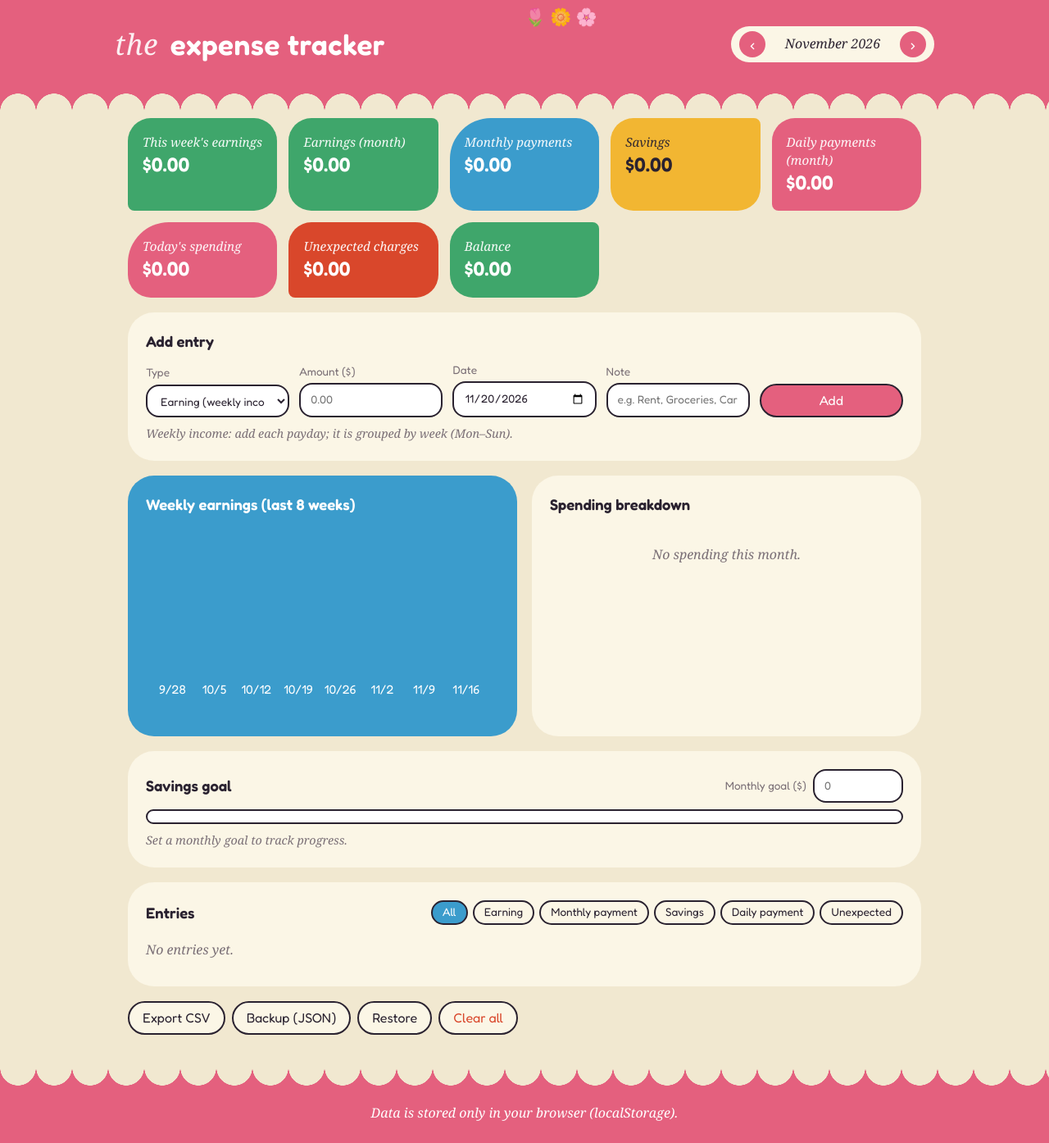
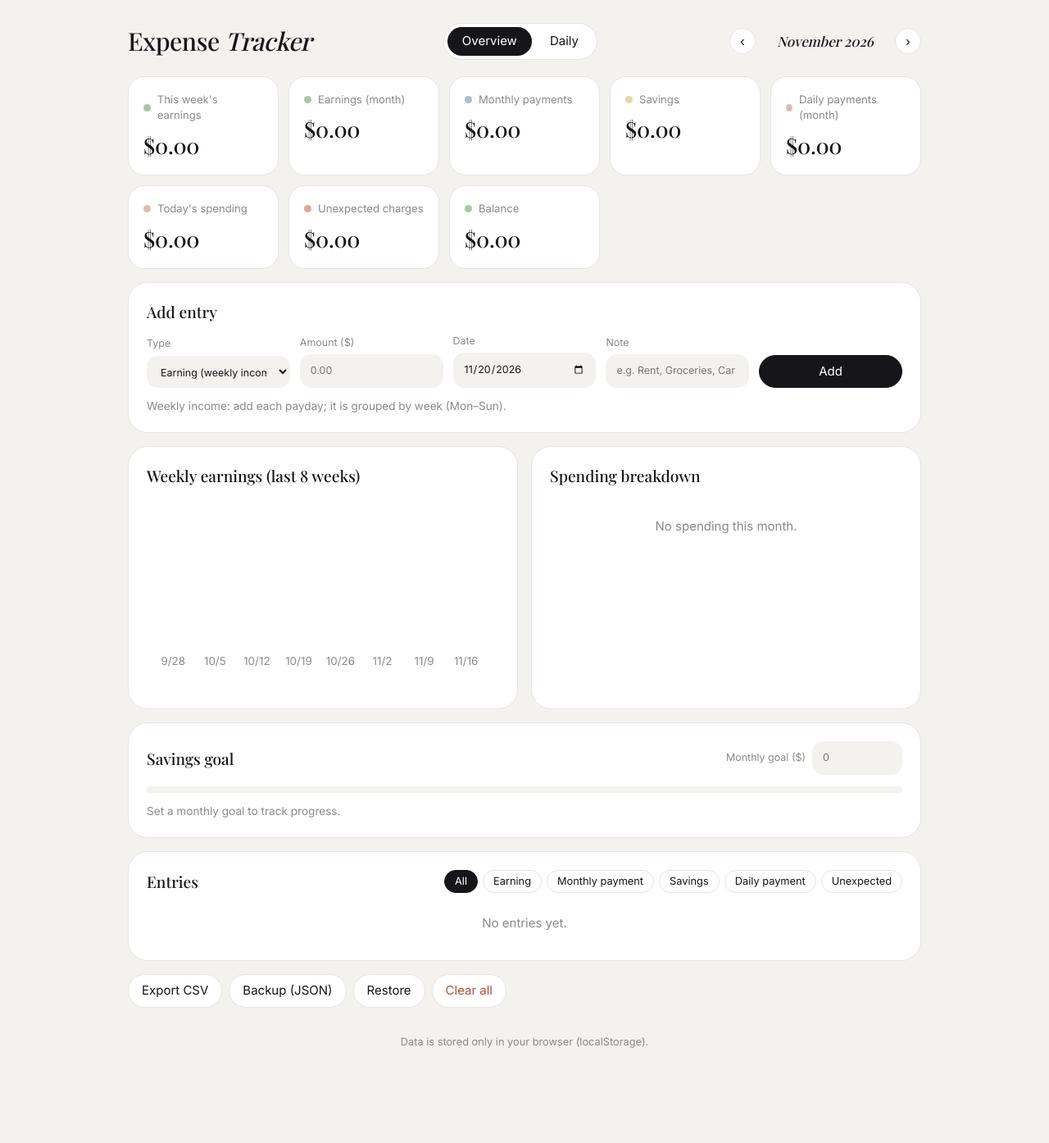
Before and after one commit to katiiepham059-rgb/expense-tracke, a plain HTML site: page index.html in a window 1280 px wide. Shown: the whole page at 82% size. After the commit the page ends 1312 px from the top, so only its background shows below. Drawn offline with nearby package versions, Linux system fonts and the light colour scheme; a web font is replaced by a local one.

Commit message:
Minimal soft redesign and dedicated Daily payments screen
Co-Authored-By: Claude Sonnet 5.5 <noreply@anthropic.com>
Claude-Session: https://claude.ai/code/session_01F4kfHQKFkWavHR2T7dqgjz

```diff
--- a/app.js
+++ b/app.js
@@ -19,6 +19,9 @@ let goal=Number(store.get(GOAL_KEY))||0;
 const now=new Date();
 let view={y:now.getFullYear(),m:now.getMonth()};
 let filter='all';
+let screen='overview';
+let day=iso0(now);
+function iso0(d){return d.getFullYear()+'-'+String(d.getMonth()+1).padStart(2,'0')+'-'+String(d.getDate()).padStart(2,'0')}
 
 const pad=n=>String(n).padStart(2,'0');
 const iso=d=>`${d.getFullYear()}-${pad(d.getMonth()+1)}-${pad(d.getDate())}`;
@@ -49,13 +52,13 @@ function render(){
   const list=monthEntries(view.y,view.m);
   const monday=mondayOf(now), weekEnd=new Date(monday);weekEnd.setDate(weekEnd.getDate()+7);
   const weekEarn=entries.filter(e=>{if(e.type!=='earning')return false;const d=parse(e.date);return d>=monday&&d<weekEnd}).reduce((s,e)=>s+e.amount,0);
-  const earn=sum(list,'earning'),mon=sum(list,'monthly'),sav=sum(list,'saving'),day=sum(list,'daily'),unx=sum(list,'unexpected');
+  const earn=sum(list,'earning'),mon=sum(list,'monthly'),sav=sum(list,'saving'),day_=sum(list,'daily'),unx=sum(list,'unexpected');
   const todaySpend=entries.filter(e=>e.type==='daily'&&e.date===today).reduce((s,e)=>s+e.amount,0);
-  const balance=earn-mon-day-unx-sav;
+  const balance=earn-mon-day_-unx-sav;
   const cards=[
     ['This week\'s earnings',weekEarn,'earning'],['Earnings (month)',earn,'earning'],
     ['Monthly payments',mon,'monthly'],['Savings',sav,'saving'],
-    ['Daily payments (month)',day,'daily'],['Today\'s spending',todaySpend,'daily'],
+    ['Daily payments (month)',day_,'daily'],['Today\'s spending',todaySpend,'daily'],
     ['Unexpected charges',unx,'unexpected'],['Balance',balance,balance<0?'unexpected':'earning']
   ];
   $('cards').innerHTML=cards.map(([l,v,t])=>`<div class="card ${t}" style="--c:${TYPES[t].color}"><small>${l}</small><b>${usd.format(v)}</b></div>`).join('');
@@ -103,7 +106,7 @@ function render(){
 
 const hints={earning:'Weekly income: add each payday; it is grouped by week (Mon–Sun).',
  monthly:'Recurring: repeats every month from this date until deleted.',
- saving:'Money set aside this month.',daily:'Everyday spending such as food or transport.',
+ saving:'Money set aside this month.',
  unexpected:'One-off surprises: repairs, fines, medical bills.'};
 const upd=()=>$('hint').textContent=hints[$('type').value];
 
@@ -134,11 +137,54 @@ $('importJson').addEventListener('change',async e=>{
   try{
     const d=JSON.parse(await f.text());
     if(!Array.isArray(d.entries))throw 0;
-    entries=d.entries.filter(x=>TYPES[x.type]&&x.amount>0&&/^\d{4}-\d{2}-\d{2}$/.test(x.date)).map(x=>({id:String(x.id||Math.random().toString(36).slice(2)),type:x.type,amount:+x.amount,date:x.date,note:String(x.note||'').slice(0,80)}));
+    entries=d.entries.filter(x=>TYPES[x.type]&&x.amount>0&&/^\d{4}-\d{2}-\d{2}$/.test(x.date)).map(x=>({id:String(x.id||Math.random().toString(36).slice(2)),type:x.type,amount:+x.amount,date:x.date,note:String(x.note||'').slice(0,80),category:x.category?String(x.category).slice(0,20):undefined}));
     goal=Number(d.goal)||0;store.set(GOAL_KEY,goal);save();render();
   }catch{alert('Invalid backup file.')}
   e.target.value='';
 });
 $('clearAll').onclick=()=>{if(confirm('Delete ALL entries? This cannot be undone.')){entries=[];save();render()}};
 
-$('date').value=today;upd();render();
+// ---------- Daily screen ----------
+function renderDaily(){
+  const d=parse(day);
+  $('dayLabel').textContent=d.toLocaleDateString('en-US',{weekday:'long',month:'short',day:'numeric'});
+  const items=entries.filter(e=>e.type==='daily'&&e.date===day).reverse();
+  $('dayTotal').textContent=usd.format(items.reduce((s,e)=>s+e.amount,0));
+  $('dayList').innerHTML=items.length?items.map(e=>`<li><span class="dot" style="--c:${TYPES.daily.color}"></span>
+    <div class="grow"><span>${esc(e.note||e.category||'Payment')}</span><small>${esc(e.category||'Other')}</small></div>
+    <b>−${usd.format(e.amount)}</b><button class="del" data-id="${e.id}" aria-label="Delete">✕</button></li>`).join('')
+    :'<li class="empty">Nothing spent on this day yet.</li>';
+  // month by day
+  const y=d.getFullYear(),m=d.getMonth(),n=new Date(y,m+1,0).getDate();
+  const per=Array.from({length:n},(_,i)=>0);
+  for(const e of entries)if(e.type==='daily'){const x=parse(e.date);if(x.getFullYear()===y&&x.getMonth()===m)per[x.getDate()-1]+=e.amount}
+  const max=Math.max(1,...per),w=300/n;
+  $('dayChart').innerHTML=`<svg viewBox="0 0 320 120" width="100%" role="img" aria-label="Daily spending">`+per.map((v,i)=>{
+    const h=v/max*80;const sel=i+1===d.getDate();
+    return `<rect x="${10+i*w+1}" y="${95-h}" width="${Math.max(2,w-2)}" height="${Math.max(h,1)}" rx="2" fill="${sel?'var(--ink)':'var(--daily)'}"><title>${i+1}: ${usd.format(v)}</title></rect>`;
+  }).join('')+`<text x="10" y="112">1</text><text x="310" y="112" text-anchor="end">${n}</text></svg>`;
+  const rows=per.map((v,i)=>({v,i})).filter(r=>r.v>0).reverse();
+  $('dayHistory').innerHTML=rows.length?rows.map(r=>{const ds=`${y}-${pad(m+1)}-${pad(r.i+1)}`;
+    return `<li class="jump" data-day="${ds}"><div class="grow"><span>${new Date(y,m,r.i+1).toLocaleDateString('en-US',{weekday:'short',month:'short',day:'numeric'})}</span></div><b>${usd.format(r.v)}</b></li>`}).join('')
+    :'<li class="empty">No daily payments this month.</li>';
+}
+function show(){
+  $('viewOverview').hidden=screen!=='overview';$('viewDaily').hidden=screen!=='daily';
+  document.querySelectorAll('#views button').forEach(b=>b.classList.toggle('on',b.dataset.v===screen));
+  $('monthLabel').parentElement.style.visibility=screen==='overview'?'visible':'hidden';
+  if(screen==='daily')renderDaily();else render();
+}
+$('views').addEventListener('click',e=>{if(e.target.dataset.v){screen=e.target.dataset.v;show()}});
+const shiftDay=n=>{const d=parse(day);d.setDate(d.getDate()+n);day=iso(d);renderDaily()};
+$('dayPrev').onclick=()=>shiftDay(-1);$('dayNext').onclick=()=>shiftDay(1);
+$('dayToday').onclick=()=>{day=today;renderDaily()};
+$('dayForm').addEventListener('submit',ev=>{
+  ev.preventDefault();
+  const amount=Math.round(parseFloat($('dAmount').value)*100)/100;if(!(amount>0))return;
+  entries.push({id:Date.now().toString(36)+Math.random().toString(36).slice(2,6),type:'daily',amount,date:day,note:$('dNote').value.trim(),category:$('dCat').value});
+  save();$('dAmount').value='';$('dNote').value='';$('dAmount').focus();renderDaily();
+});
+$('dayList').addEventListener('click',e=>{const id=e.target.dataset.id;if(id){entries=entries.filter(x=>x.id!==id);save();renderDaily()}});
+$('dayHistory').addEventListener('click',e=>{const li=e.target.closest('[data-day]');if(li){day=li.dataset.day;renderDaily();window.scrollTo({top:0,behavior:'smooth'})}});
+
+$('date').value=today;upd();show();
--- a/index.html
+++ b/index.html
@@ -5,13 +5,16 @@
 <meta name="viewport" content="width=device-width, initial-scale=1">
 <title>Expense Tracker</title>
 <link rel="preconnect" href="https://fonts.googleapis.com">
-<link href="https://fonts.googleapis.com/css2?family=Fredoka:wght@400;500;600&family=Playfair+Display:ital,wght@1,500&display=swap" rel="stylesheet">
+<link href="https://fonts.googleapis.com/css2?family=Inter:wght@400;500;600&family=Playfair+Display:ital,wght@0,500;1,500&display=swap" rel="stylesheet">
 <link rel="stylesheet" href="style.css">
 </head>
 <body>
 <header class="top">
-  <div class="deco" aria-hidden="true">🌷 🌼 🌸</div>
-  <h1><em>the</em> expense tracker</h1>
+  <h1>Expense <em>Tracker</em></h1>
+  <nav class="views" id="views">
+    <button data-v="overview" class="on">Overview</button>
+    <button data-v="daily">Daily</button>
+  </nav>
   <div class="month-nav">
     <button id="prev" aria-label="Previous month">‹</button>
     <strong id="monthLabel"></strong>
@@ -19,7 +22,7 @@
   </div>
 </header>
 
-<main>
+<main id="viewOverview">
   <section class="cards" id="cards"></section>
 
   <section class="panel">
@@ -30,7 +33,6 @@
           <option value="earning">Earning (weekly income)</option>
           <option value="monthly">Monthly payment (recurring)</option>
           <option value="saving">Savings</option>
-          <option value="daily">Daily payment</option>
           <option value="unexpected">Unexpected charge</option>
         </select>
       </label>
@@ -85,7 +87,41 @@
     <button id="clearAll" class="danger">Clear all</button>
   </section>
 </main>
-<footer class="scallop-top">Data is stored only in your browser (localStorage).</footer>
+
+<main id="viewDaily" hidden>
+  <section class="panel">
+    <div class="row">
+      <div class="day-nav">
+        <button id="dayPrev" aria-label="Previous day">‹</button>
+        <strong id="dayLabel"></strong>
+        <button id="dayNext" aria-label="Next day">›</button>
+        <button id="dayToday">Today</button>
+      </div>
+      <div class="day-total"><small>Spent this day</small><b id="dayTotal">$0.00</b></div>
+    </div>
+    <form id="dayForm" class="dayform">
+      <label>Amount ($)
+        <input id="dAmount" type="number" min="0.01" step="0.01" required placeholder="0.00">
+      </label>
+      <label>What was it?
+        <input id="dNote" type="text" maxlength="80" placeholder="e.g. Coffee, Bus ticket">
+      </label>
+      <label>Category
+        <select id="dCat">
+          <option>Food</option><option>Coffee</option><option>Transport</option>
+          <option>Shopping</option><option>Health</option><option>Fun</option><option>Other</option>
+        </select>
+      </label>
+      <button type="submit" class="primary">Add payment</button>
+    </form>
+    <ul id="dayList" class="list"></ul>
+  </section>
+  <section class="grid2">
+    <div class="panel"><h2>Spending per day</h2><div id="dayChart"></div></div>
+    <div class="panel"><h2>Days this month</h2><ul id="dayHistory" class="list"></ul></div>
+  </section>
+</main>
+<footer>Data is stored only in your browser (localStorage).</footer>
 <script src="app.js"></script>
 </body>
 </html>
--- a/style.css
+++ b/style.css
@@ -1,63 +1,58 @@
-:root{--cream:#f1e8d0;--paper:#fbf6e6;--text:#2a2230;--muted:#7a6f76;--pink:#e4607e;--blue:#3b9ccc;--green:#3fa66b;--yellow:#f2b632;--red:#d9472b;
---bg:var(--cream);--card:var(--paper);--line:#2a2230;--accent:var(--pink);
---earning:var(--green);--monthly:var(--blue);--saving:var(--yellow);--daily:var(--pink);--unexpected:var(--red);
---serif:'Playfair Display',Georgia,serif;--round:'Fredoka',system-ui,sans-serif}
+:root{--bg:#f3f2ef;--paper:#fff;--ink:#16161a;--text:#16161a;--muted:#8b8a86;--line:#e7e5e0;
+--earning:#a9c6a6;--monthly:#a9bdd6;--saving:#e8d6a6;--daily:#dcbdb3;--unexpected:#e3a597;
+--serif:'Playfair Display',Georgia,serif;--sans:'Inter',system-ui,-apple-system,Segoe UI,sans-serif}
 *{box-sizing:border-box}
-body{margin:0;background:var(--cream);color:var(--text);font:16px/1.45 var(--round)}
-em{font-family:var(--serif);font-weight:500}
-/* pink hero with scalloped bottom */
-.top{position:relative;background:var(--pink);color:#fff;display:flex;flex-wrap:wrap;gap:12px;justify-content:space-between;align-items:center;
- padding:28px max(16px,calc((100% - 1000px)/2)) 56px;margin-bottom:8px;
- -webkit-mask:radial-gradient(circle 22px at 22px 100%,#0000 98%,#000) 0 100%/44px 22px repeat-x,linear-gradient(#000 0 0) 0 0/100% calc(100% - 22px) no-repeat;
- mask:radial-gradient(circle 22px at 22px 100%,#0000 98%,#000) 0 100%/44px 22px repeat-x,linear-gradient(#000 0 0) 0 0/100% calc(100% - 22px) no-repeat}
-.top h1{font-size:2.2rem;margin:0;font-weight:600;letter-spacing:.5px}
-.top h1 em{font-weight:500;opacity:.9;margin-right:6px}
-.deco{position:absolute;top:6px;left:50%;font-size:1.3rem;opacity:.9;pointer-events:none}
-h2{font-size:1.15rem;margin:0 0 12px;font-weight:600}
-main{max-width:1000px;margin:auto;padding:0 16px 24px;display:grid;gap:18px}
-.month-nav{display:flex;align-items:center;gap:12px;background:var(--paper);color:var(--text);padding:6px 10px;border-radius:999px}
-.month-nav strong{font-family:var(--serif);font-style:italic;min-width:140px;text-align:center;font-weight:500}
+body{margin:0;background:var(--bg);color:var(--text);font:15px/1.5 var(--sans);-webkit-font-smoothing:antialiased}
+[hidden]{display:none!important}
+em{font-family:var(--serif);font-style:italic;font-weight:500}
+.top{max-width:1000px;margin:auto;padding:28px 16px 12px;display:flex;flex-wrap:wrap;gap:14px 20px;justify-content:space-between;align-items:center}
+.top h1{font:500 1.9rem/1 var(--serif);margin:0;letter-spacing:-.5px}
+.top h1 em{font-weight:500}
+h2{font:500 1.2rem var(--serif);margin:0 0 14px}
+main{max-width:1000px;margin:auto;padding:8px 16px 24px;display:grid;gap:16px}
 button,.btn,select,input{font:inherit;color:var(--text)}
-button,.btn{background:var(--paper);border:2px solid var(--text);border-radius:999px;padding:7px 16px;cursor:pointer;display:inline-block;transition:transform .12s}
-button:hover,.btn:hover{transform:translateY(-2px)}
-.month-nav button{border:0;background:var(--pink);color:#fff;width:32px;height:32px;padding:0;line-height:1}
-button.primary{background:var(--pink);color:#fff}
-button.danger{color:var(--red)}
-/* blob-shaped stat cards */
-.cards{display:grid;grid-template-columns:repeat(auto-fit,minmax(170px,1fr));gap:14px}
-.card{background:var(--c);color:#fff;padding:18px 18px 16px;border-radius:28px 28px 28px 8px;min-height:92px}
-.card:nth-child(even){border-radius:28px 8px 28px 28px}
-.card:nth-child(3n){border-radius:50px 28px 28px 28px}
-.card small{display:block;font-family:var(--serif);font-style:italic;font-size:.95rem;opacity:.95}
-.card b{font-size:1.5rem;font-weight:600}
-.card[style*="--saving"],.card[style*="yellow"]{color:var(--text)}
-.panel{background:var(--paper);border-radius:32px;padding:22px}
-.grid2{display:grid;grid-template-columns:1fr 1fr;gap:18px}
-.grid2>.panel:first-child{background:var(--blue);color:#fff}
-.grid2>.panel:first-child svg text{fill:#fff}
+button,.btn{background:var(--paper);border:1px solid var(--line);border-radius:999px;padding:8px 16px;cursor:pointer;display:inline-block;transition:background .15s,border-color .15s}
+button:hover,.btn:hover{border-color:var(--ink)}
+button.primary{background:var(--ink);color:#fff;border-color:var(--ink)}
+button.primary:hover{background:#34343a}
+button.danger{color:#b4503e}
+.views{display:flex;gap:4px;background:var(--paper);padding:4px;border-radius:999px;border:1px solid var(--line)}
+.views button{border:0;background:none;padding:6px 18px}
+.views button.on{background:var(--ink);color:#fff}
+.month-nav,.day-nav{display:flex;align-items:center;gap:10px}
+.month-nav strong,.day-nav strong{font:italic 500 1.05rem var(--serif);min-width:150px;text-align:center}
+.month-nav button,.day-nav button:not(#dayToday){width:32px;height:32px;padding:0;line-height:1}
+.cards{display:grid;grid-template-columns:repeat(auto-fit,minmax(180px,1fr));gap:12px}
+.card{background:var(--paper);border:1px solid var(--line);border-radius:20px;padding:18px}
+.card small{display:flex;align-items:center;gap:8px;color:var(--muted);font-size:.82rem}
+.card small::before{content:'';width:9px;height:9px;border-radius:50%;background:var(--c)}
+.card b{display:block;margin-top:8px;font:500 1.65rem var(--serif);letter-spacing:-.3px}
+.panel{background:var(--paper);border:1px solid var(--line);border-radius:24px;padding:22px}
+.grid2{display:grid;grid-template-columns:1fr 1fr;gap:16px}
 form{display:grid;grid-template-columns:repeat(auto-fit,minmax(150px,1fr));gap:12px;align-items:end}
-label{display:grid;gap:4px;font-size:.85rem;color:var(--muted)}
-input,select{background:#fff;border:2px solid var(--text);border-radius:16px;padding:9px 12px;width:100%}
-input:focus,select:focus{outline:3px solid var(--yellow)}
-.row{display:flex;flex-wrap:wrap;justify-content:space-between;align-items:center;gap:8px;margin-bottom:8px}
+label{display:grid;gap:5px;font-size:.78rem;color:var(--muted)}
+input,select{background:var(--bg);border:1px solid transparent;border-radius:14px;padding:10px 12px;width:100%}
+input:focus,select:focus{outline:0;border-color:var(--ink);background:#fff}
+.row{display:flex;flex-wrap:wrap;justify-content:space-between;align-items:center;gap:10px;margin-bottom:14px}
 .row h2{margin:0}label.inline{display:flex;align-items:center;gap:8px}label.inline input{width:110px}
-.muted{color:var(--muted);font-size:.9rem;margin:10px 0 0;font-family:var(--serif);font-style:italic}
-.bar{height:18px;background:#fff;border-radius:999px;overflow:hidden;border:2px solid var(--text)}
-.bar div{height:100%;width:0;background:var(--yellow);border-radius:999px;transition:width .3s}
-.tabs{display:flex;gap:6px;flex-wrap:wrap}.tabs button{padding:3px 12px;font-size:.85rem}
-.tabs button.on{background:var(--blue);color:#fff}
+.muted{color:var(--muted);font-size:.85rem;margin:12px 0 0}
+.bar{height:8px;background:var(--bg);border-radius:999px;overflow:hidden}
+.bar div{height:100%;width:0;background:var(--saving);border-radius:999px;transition:width .3s}
+.tabs{display:flex;gap:6px;flex-wrap:wrap}.tabs button{padding:3px 12px;font-size:.8rem}
+.tabs button.on{background:var(--ink);color:#fff;border-color:var(--ink)}
 .list{list-style:none;margin:0;padding:0}
-.list li{display:flex;align-items:center;gap:10px;padding:11px 0;border-bottom:2px dotted #d6c9a8}
+.list li{display:flex;align-items:center;gap:12px;padding:12px 0;border-bottom:1px solid var(--line)}
 .list li:last-child{border:0}
-.dot{width:14px;height:14px;border-radius:50% 50% 50% 20%;background:var(--c);flex:none}
+.list li.jump{cursor:pointer}.list li.jump:hover .grow span{text-decoration:underline}
+.dot{width:10px;height:10px;border-radius:50%;background:var(--c);flex:none}
 .grow{flex:1;min-width:0}.grow span{display:block;overflow:hidden;text-overflow:ellipsis;white-space:nowrap}
-.grow small{color:var(--muted)}
-.del{padding:0;width:28px;height:28px;border-width:0;background:#efe3c3}
-.actions{display:flex;flex-wrap:wrap;gap:8px;background:transparent;padding:0}
-footer{text-align:center;color:#fff;font-family:var(--serif);font-style:italic;padding:44px 16px 24px;background:var(--pink);margin-top:16px;
- -webkit-mask:radial-gradient(circle 22px at 22px 0,#0000 98%,#000) 0 0/44px 22px repeat-x,linear-gradient(#000 0 0) 0 22px/100% calc(100% - 22px) no-repeat;
- mask:radial-gradient(circle 22px at 22px 0,#0000 98%,#000) 0 0/44px 22px repeat-x,linear-gradient(#000 0 0) 0 22px/100% calc(100% - 22px) no-repeat}
-svg text{fill:var(--muted);font-size:11px;font-family:var(--round)}
-.empty{color:var(--muted);text-align:center;padding:24px 0;font-family:var(--serif);font-style:italic}
-@media(max-width:700px){.grid2{grid-template-columns:1fr}.top h1{font-size:1.6rem}.deco{display:none}}
-.card.saving{color:var(--text)}
+.grow small{color:var(--muted);font-size:.8rem}
+.del{padding:0;width:26px;height:26px;border:0;background:var(--bg);color:var(--muted)}
+.day-total{text-align:right}.day-total small{display:block;color:var(--muted);font-size:.8rem}
+.day-total b{font:500 2rem var(--serif);letter-spacing:-.5px}
+.dayform{margin-bottom:8px;padding-bottom:14px;border-bottom:1px solid var(--line)}
+.actions{display:flex;flex-wrap:wrap;gap:8px;background:transparent;border:0;padding:0}
+footer{text-align:center;color:var(--muted);font-size:.8rem;padding:8px 16px 32px}
+svg text{fill:var(--muted);font-size:10px;font-family:var(--sans)}
+.empty{color:var(--muted);text-align:center;padding:24px 0;justify-content:center}
+@media(max-width:700px){.grid2{grid-template-columns:1fr}.top{justify-content:center}.top h1{width:100%;text-align:center}}
```
